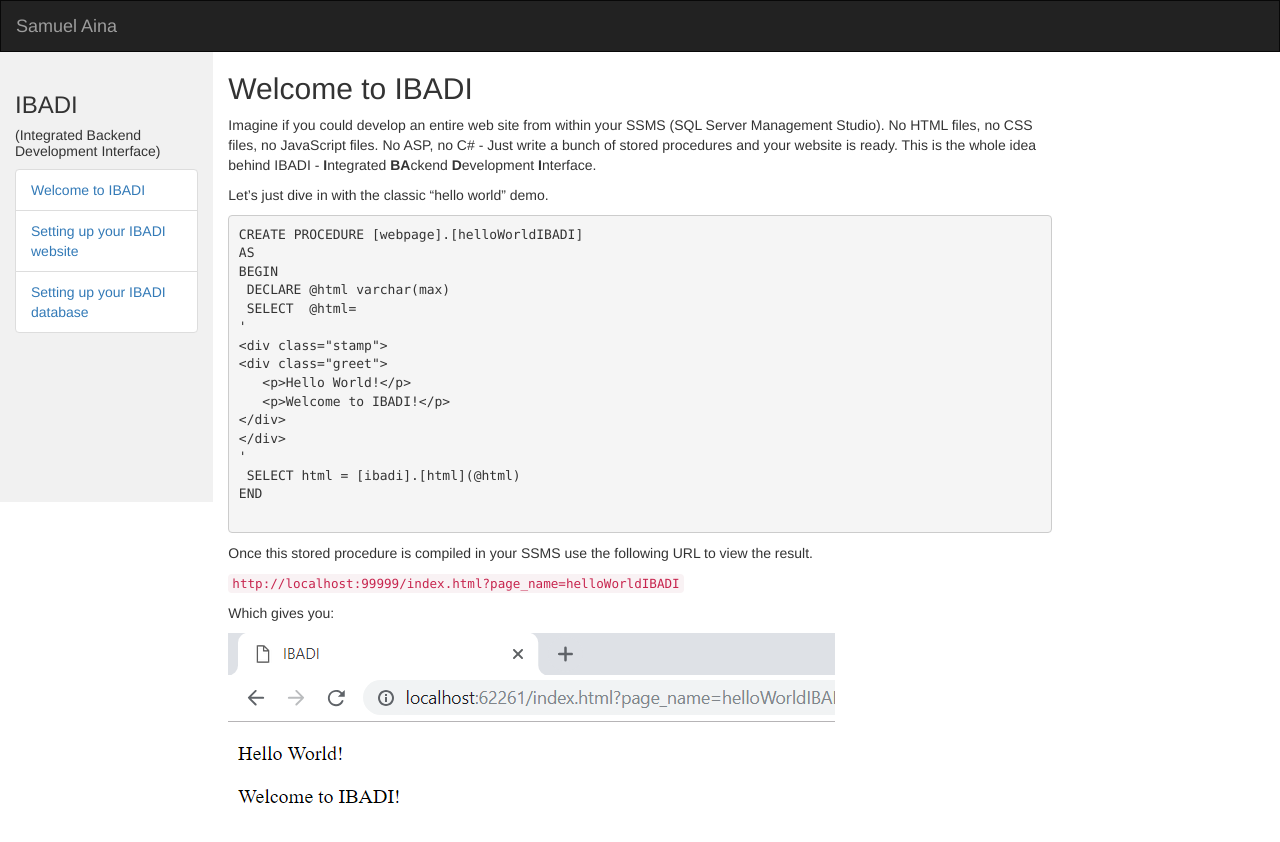
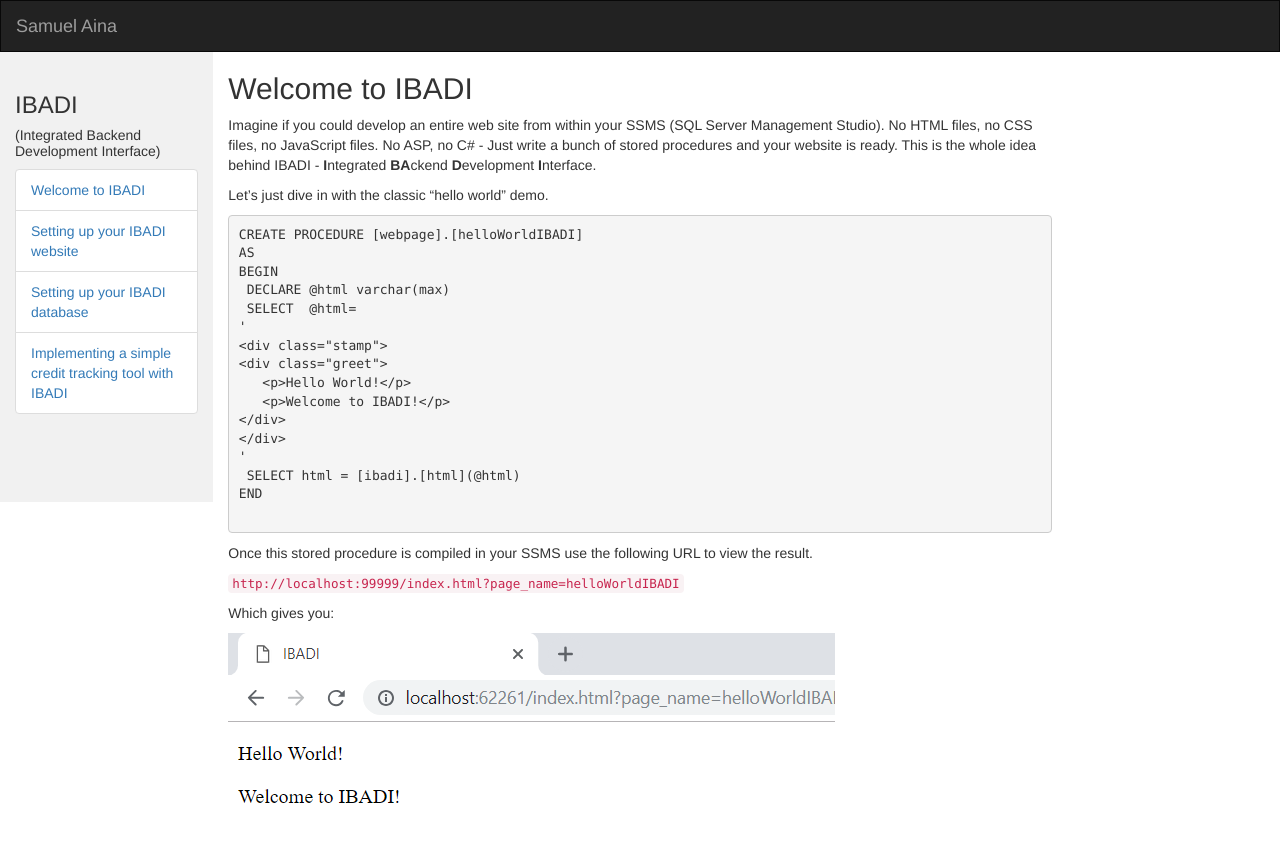
Before and after one commit to SamuelAina/IBADI-DOCS, a Jekyll site: the page built from index.md, in a window 1280 px wide and 900 px high. Shown: the top 842 px of the window. Built offline with Jekyll 4.4.1, drawn with Linux system fonts in a browser that asks for light colours; our own code applies the rules of GitHub Pages for plain Markdown files.

Commit message:
Added simple credit tracking tool to page list

```diff
--- a/_layouts/default.html
+++ b/_layouts/default.html
@@ -10,6 +10,9 @@ docs:
 
 - title: Setting up your IBADI database
   url: Setting_up_your_IBADI_database.html
+
+- title: Implementing a simple credit tracking tool with IBADI
+  url: Implementing_a_creadit_tracking_tool_with_IBADI.html
 ---
 <!doctype html>
 <html lang="{{ site.locale | slice: 0,2 | default: "en" }}" class="no-js">
```
